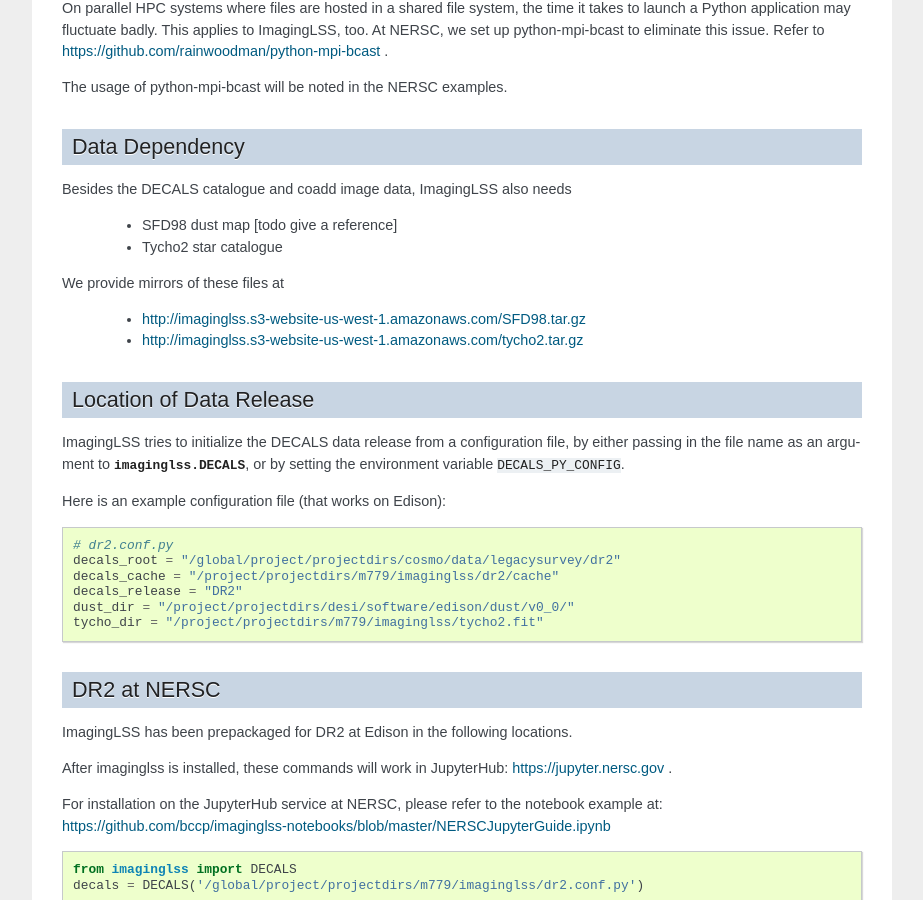
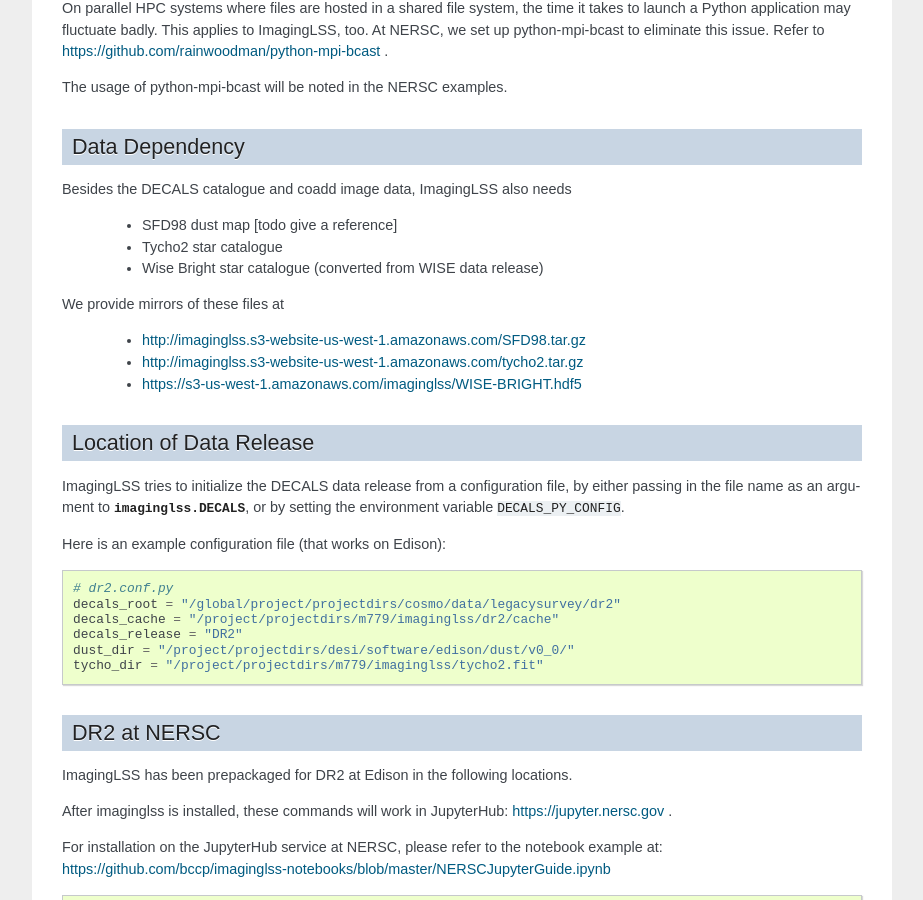
Before and after one commit to desihub/imaginglss, a Sphinx documentation site: the page built from docs/install.rst, in a window 1280 px wide and 900 px high, scrolled down 1112 px. Shown: the whole window, without its empty margins (198-1121 px from the left). Built offline with Sphinx 7.4.7, drawn with Linux system fonts in a browser that asks for light colours; formulas are drawn with MathJax 3; pages that are not in the unit, such as notebooks, are missing from menus.

Commit message:
Add link to the wise bright catalog.

```diff
--- a/docs/install.rst
+++ b/docs/install.rst
@@ -82,11 +82,13 @@
 
  - SFD98 dust map [todo give a reference]
  - Tycho2 star catalogue
+ - Wise Bright star catalogue (converted from WISE data release)
 
 We provide mirrors of these files at
 
  - http://imaginglss.s3-website-us-west-1.amazonaws.com/SFD98.tar.gz
  - http://imaginglss.s3-website-us-west-1.amazonaws.com/tycho2.tar.gz
+ - https://s3-us-west-1.amazonaws.com/imaginglss/WISE-BRIGHT.hdf5
 
 Location of Data Release
 ------------------------
```
